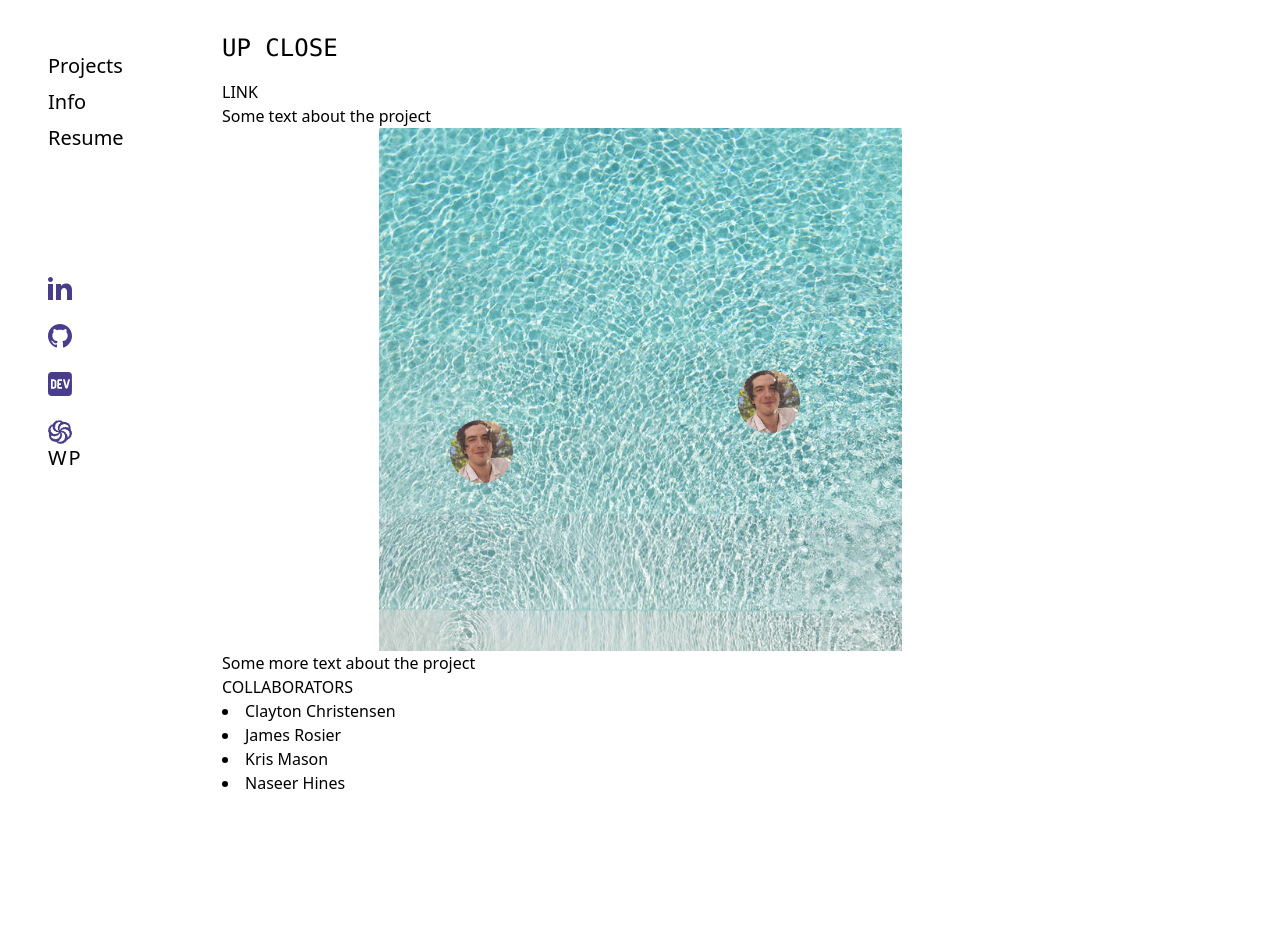
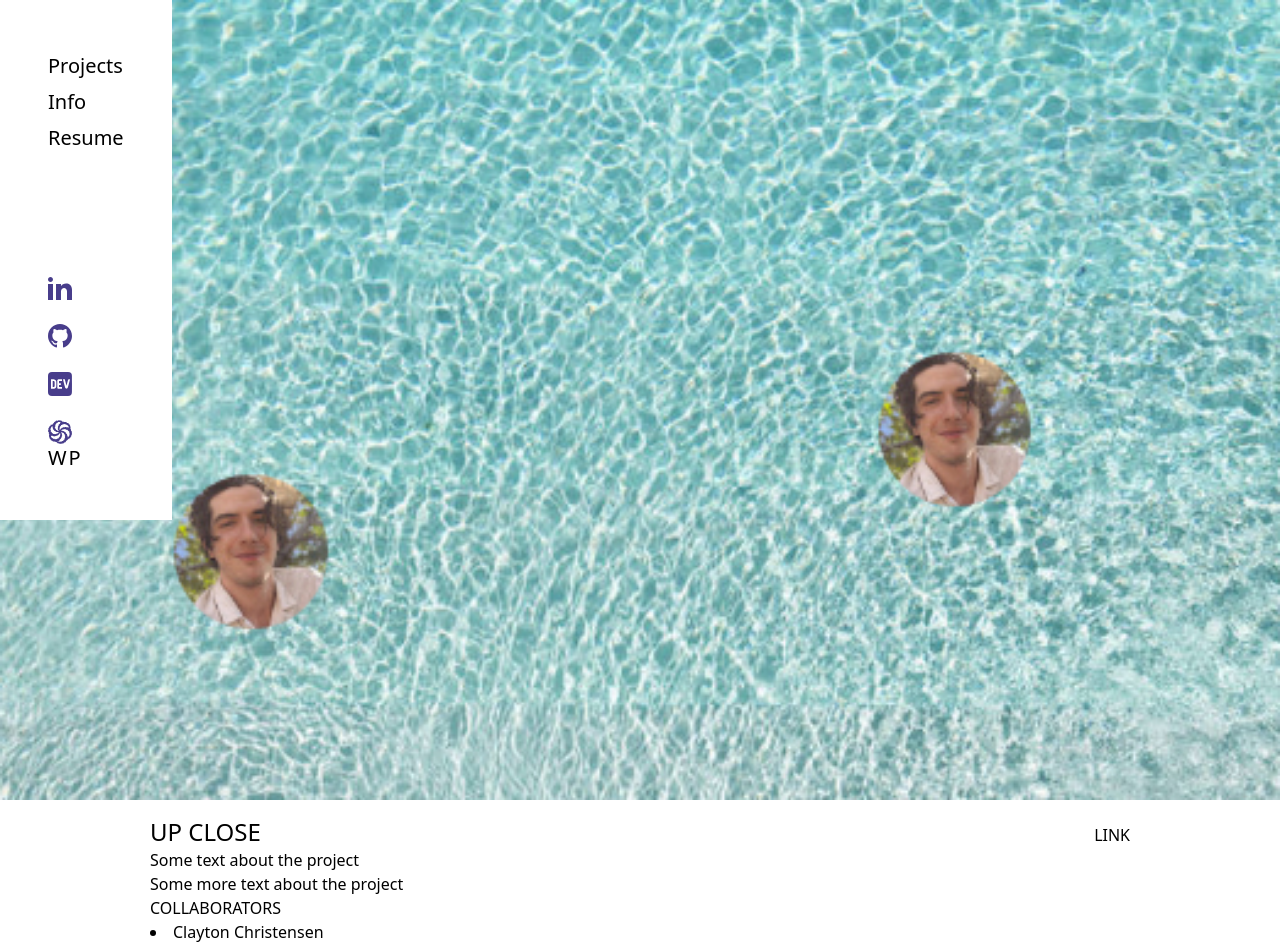
Before and after one commit to wpreble1/portfolio, a React (Create React App) app in the folder client/: page /up-close in a window 1280 px wide. Shown: the top 948 px of the page. Before the commit the page ends 827 px from the top, so only its background shows below. Built offline with nearby package versions, Linux system fonts and the light colour scheme.

Commit message:
Style project page

```diff
--- a/client/src/pages/ProjectPage.tsx
+++ b/client/src/pages/ProjectPage.tsx
@@ -1,4 +1,5 @@
 import React, { FC, ReactElement } from 'react';
+import { Link } from 'react-router-dom';
 
 import { Project } from '../components/types';
 
@@ -13,19 +14,34 @@ const ProjectPage: FC<ProjectPageProps> = ({ project }): ReactElement => {
 
   return (
     <div
-      className="p-8 mx-auto"
-      style={{ maxWidth: '900px' }}
+      className="mx-auto section lg:p-0"
     >
-      {/* Project Title */}
-      <h1 className="uppercase text-xl pb-4 font-mono">{title}</h1>
-
-      {/* Link Button */}
-      {project.link && <LinkButton link={project.link} />}
-
       {/* Content */}
-      {content.map((section) => {
+      {content.map((section, index) => {
+        if (index === 0) {
+          return (
+            <div className="">
+              <img
+                className="mx-auto w-full object-cover"
+                style={{ minWidth: '300px', height: '100vh' }}
+                src={section.imageSrc as string}
+                alt={section.alt as string}
+              />
+              <div className="wrapper">
+                <div className="flex justify-between items-baseline">
+                  <h1 className="uppercase text-xl font-sans pt-4 inline-block">{title}</h1>
+                  {/* Link Button */}
+                  <div className="inline-block">
+                    {project.link && <LinkButton link={project.link} />}
+                  </div>
+                </div>
+                {section.text && <p className="block">{section.text}</p>}
+              </div>
+            </div>
+          );
+        }
         return (
-          <div>
+          <div className="wrapper">
             {section.text && <p>{section.text}</p>}
             {section.imageSrc && (
               <img
@@ -41,7 +57,7 @@ const ProjectPage: FC<ProjectPageProps> = ({ project }): ReactElement => {
 
       {/* Collaborator Links */}
       {project.collaborators && (
-        <div>
+        <div className="wrapper">
           <h2 className="uppercase">Collaborators</h2>
           {Object.keys(project.collaborators).map((name) => {
             return (
@@ -58,7 +74,7 @@ const ProjectPage: FC<ProjectPageProps> = ({ project }): ReactElement => {
 
       {/* Press Links */}
       {project.press && (
-        <div>
+        <div className="wrapper">
           <h2 className="uppercase py-2">Press</h2>
           <ul>
             {Object.keys(project.press).map(story => {
@@ -72,6 +88,10 @@ const ProjectPage: FC<ProjectPageProps> = ({ project }): ReactElement => {
           </ul>
         </div>
       )}
+      {/* <div className="footer-feature">
+        <p className="text-xs left-align">Featured Project</p>
+        <Link to="/up-close"><p className="text-xl left-align">Up Close</p></Link>
+      </div> */}
     </div>
   );
 };
```
